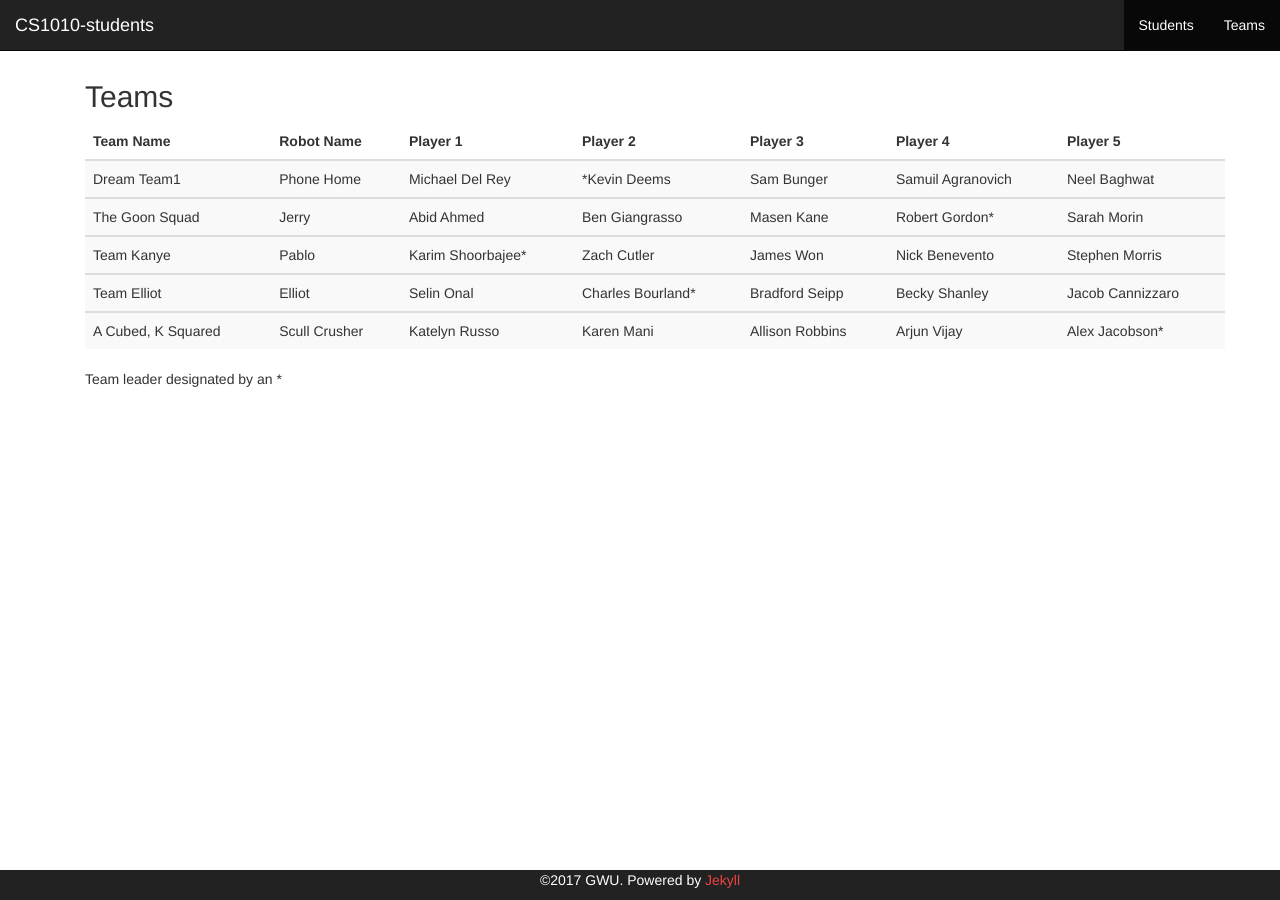
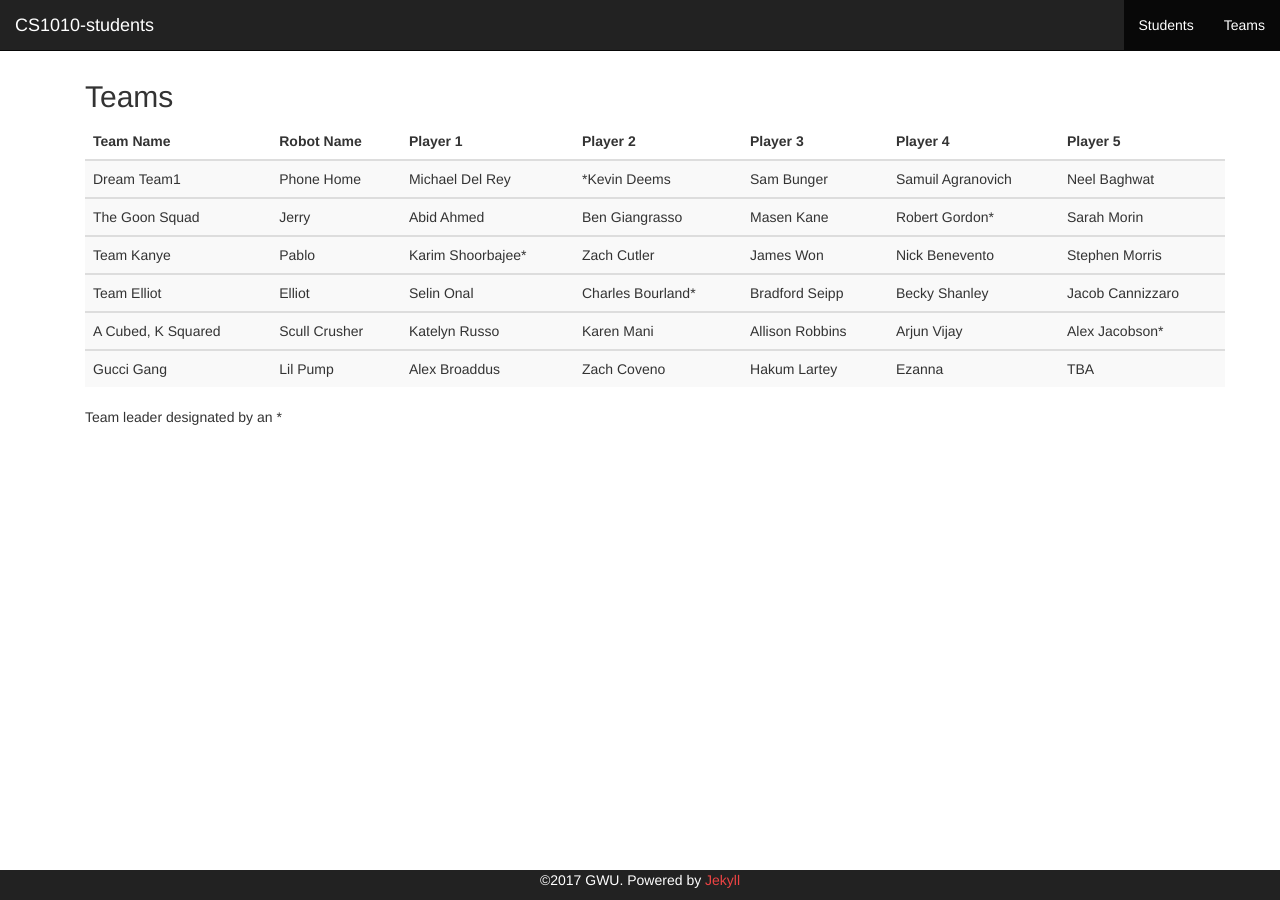
Before and after one commit to mdavidson022/CS1010-students, a Jekyll site: the page built from teams.html, in a window 1280 px wide. Built offline with Jekyll 4.4.1, drawn with Linux system fonts in a browser that asks for light colours.

Commit message:
added gucci game team

```diff
--- a/teams.html
+++ b/teams.html
@@ -81,6 +81,17 @@ layout: default
 			  <td>Alex Jacobson*</td>
 			</tr>
 		</tbody>
+		<tbody>
+			<tr>
+			  <td>Gucci Gang</td>
+			  <td>Lil Pump</td>
+			  <td>Alex Broaddus</td>
+			  <td>Zach Coveno</td>
+			  <td>Hakum Lartey</td>
+			  <td>Ezanna</td>
+			  <td>TBA</td>
+			</tr>
+		</tbody>
 
 
 
```
